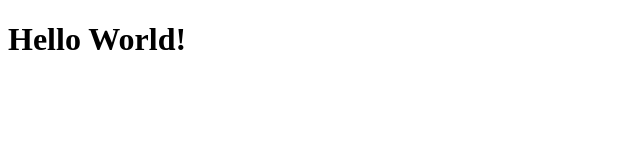
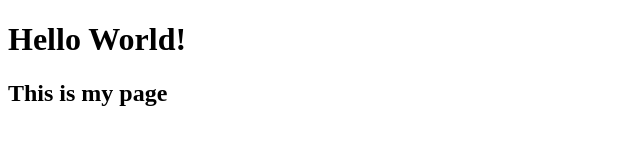
Before and after one commit to justinskiba/justinskiba.github.io, a plain HTML site: page index.html in a window 1280 px wide. Shown: the whole page, without its empty margins (0-640 px from the left). Drawn offline with Linux system fonts and the light colour scheme.

Commit message:
This is my page

```diff
--- a/index.html
+++ b/index.html
@@ -8,5 +8,6 @@
 </head>
 <body>
    <h1>Hello World!</h1>
+   <h2>This is my page</h2>
 </body>
 </html>
```
